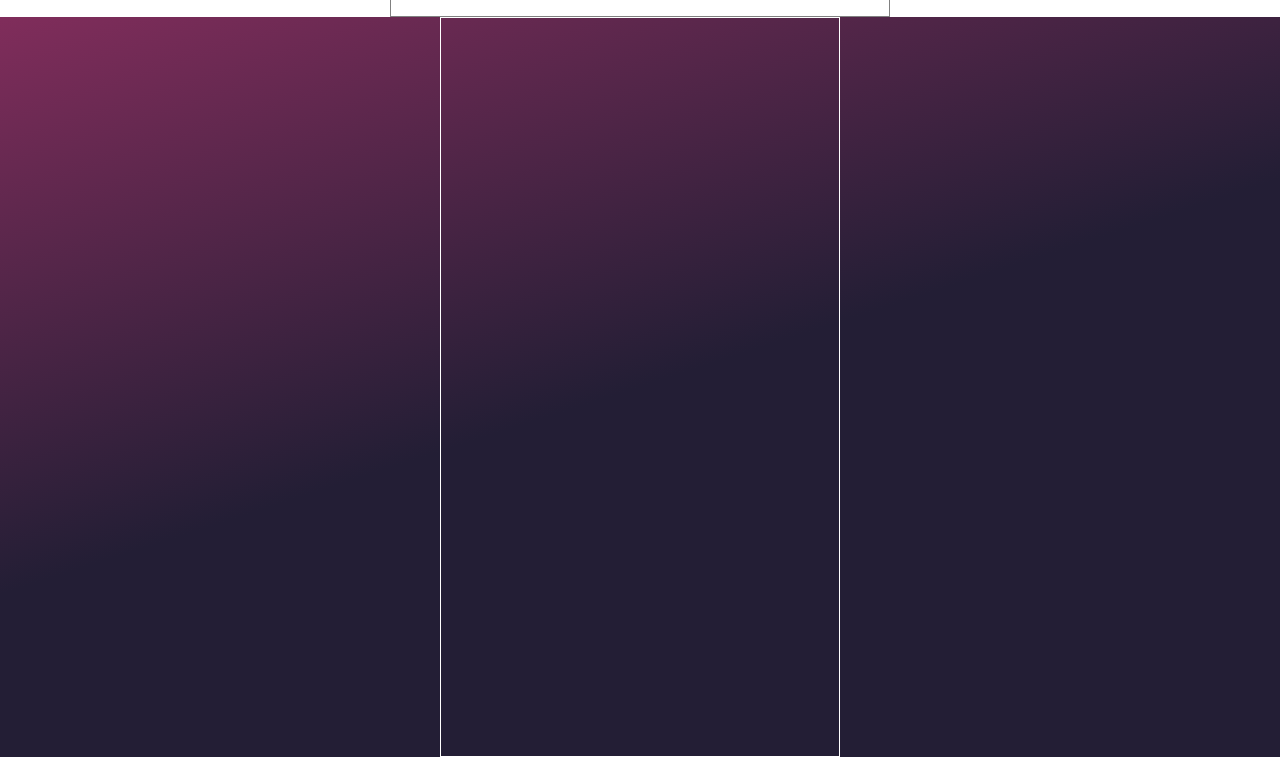
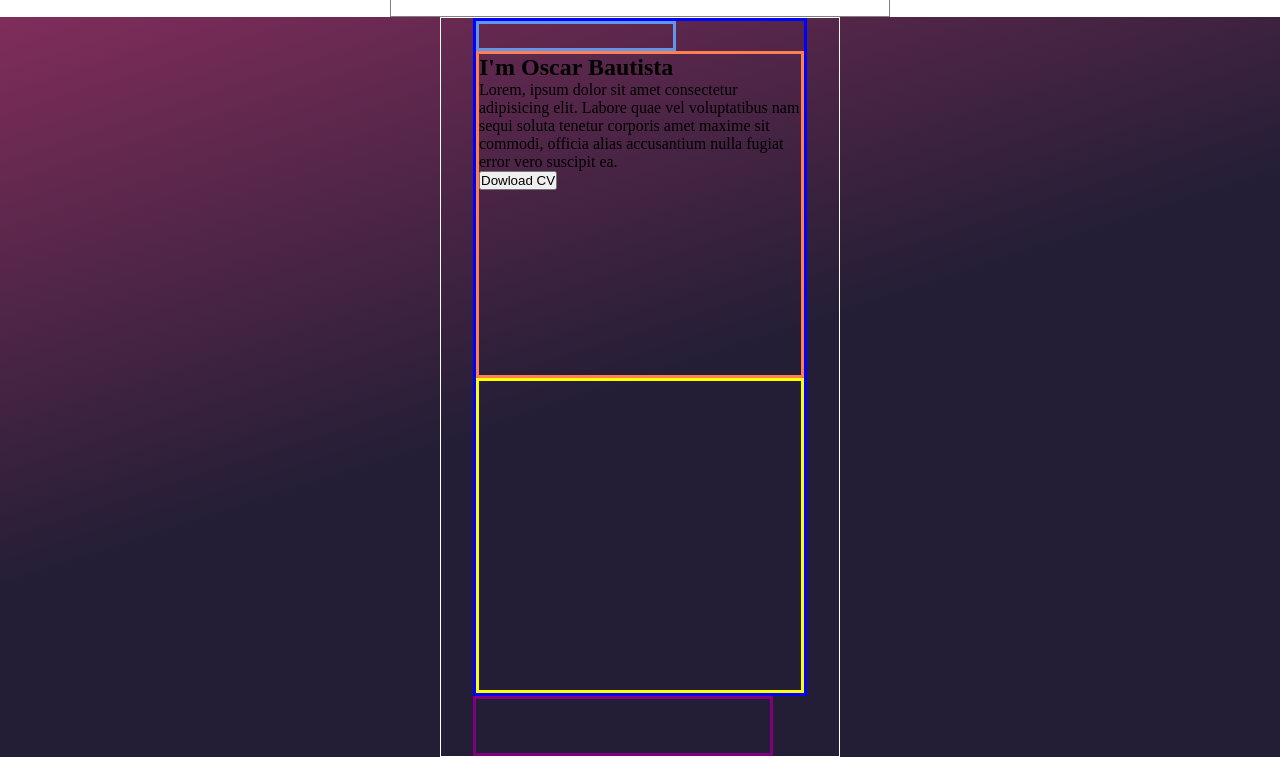
Before and after one commit to OscarCodev/maqueta-portafolio, a plain HTML site: page maqueta-portafolio/index.html in a window 1280 px wide. Shown: the part 43-800 px from the top of the page. Drawn offline with Linux system fonts and the light colour scheme.

Commit message:
estructurar contenedor principal y options

```diff
--- a/maqueta-portafolio/index.html
+++ b/maqueta-portafolio/index.html
@@ -11,12 +11,32 @@
 
     <div class="headerSup">
         <div class="header">
-
+            <h2>OscarCodev</h2>
         </div>
     </div>
 
    <div class="contentSup">
         <div class="content">
+
+            <div class="principal">
+                <div class="contenedorIcons">
+
+                </div>
+
+                <div class="presentation">
+                    <h2>I'm Oscar Bautista</h2>
+                    <p>Lorem, ipsum dolor sit amet consectetur adipisicing elit. Labore quae vel voluptatibus nam sequi soluta tenetur corporis amet maxime sit commodi, officia alias accusantium nulla fugiat error vero suscipit ea.</p>
+                    <button>Dowload CV</button>
+                </div>
+
+                <div class="contenedorImg">
+
+                </div>
+            </div>
+
+            <div class="options">
+
+            </div>
 
         </div>
    </div>
--- a/maqueta-portafolio/main.scss
+++ b/maqueta-portafolio/main.scss
@@ -45,6 +45,40 @@ body {
 }
 
 
+.content{
+  display: flex;
+  flex-direction: column;
+  padding: 0 2rem;
+  .principal{
+    flex-grow: 1;
+  }
+  .options{
+    width: 300px;
+    height: 60px;
+    border: 3px solid purple;
+  }
+}
+
+.principal{
+  display: flex;
+  flex-direction: column;
+  border: 3px solid blue;
+
+  .contenedorIcons{
+    width: 200px;
+    height: 30px;
+    border: 3px solid cornflowerblue;
+  }
+  .presentation{
+    flex-grow: 0.6;
+    border: 3px solid coral;
+  }
+  .contenedorImg{
+    flex-grow: 1;
+    border: 3px solid yellow;
+  }
+}
+
 
 /*
   Degradado elegante:
```
Also changed, not shown: maqueta-portafolio/styles.css, 1 other file.
